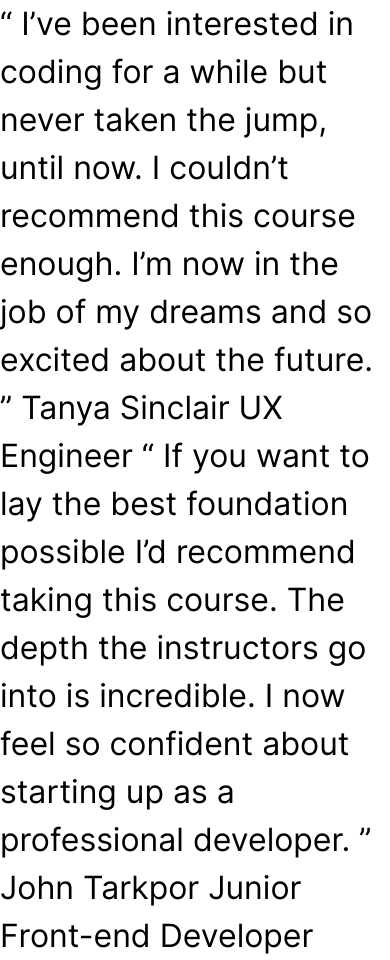
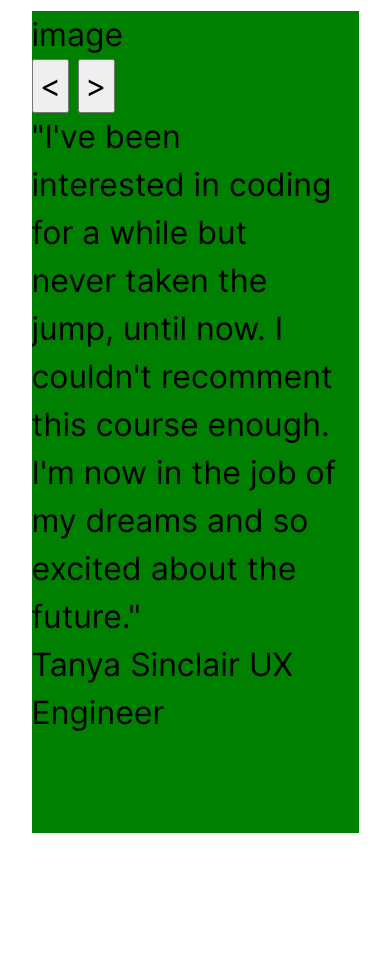
Before and after one commit to SrHatcher/practice-coding-bootcamp-testimonial, a plain HTML site: page index.html in a window 390 px wide. After the commit the page ends 844 px from the top, so only its background shows below. Drawn offline with Linux system fonts and the light colour scheme.

Commit message:
making advances to the mobile version

```diff
--- a/index.html
+++ b/index.html
@@ -15,19 +15,43 @@
 </head>
 <body>
 
-  “ I’ve been interested in coding for a while but never taken the jump, until now.
-  I couldn’t recommend this course enough. I’m now in the job of my dreams and so
-  excited about the future. ”
+  <main>
+    <h1 class="sr-only">Students Testimonials</h1>
 
-  Tanya Sinclair
-  UX Engineer
+    <div class="carrousel_container">
+      <section class="main__testimonial">
+        <div class="testimonial__image">
+          image
+          <div class="testimonial__switch_container">
+            <button class="testimonial__left_button"><</button>
+            <button class="testimonial__right_button">></button>
+          </div>
+        </div>
+        <div class="testimonial__testimonial_container">
+          <p class="testimonial__text">"I've been interested in coding for a while but never taken the jump, until now. I couldn't recomment this course enough. I'm now in the job of my dreams and so excited about the future."</p>
+          <span class="testimonial__name">Tanya Sinclair</span>
+          <span class="testimonial__degree">UX Engineer</span>
+        </div>
+      </section>
 
-  “ If you want to lay the best foundation possible I’d recommend taking this course.
-  The depth the instructors go into is incredible. I now feel so confident about
-  starting up as a professional developer. ”
+      <section class="main__testimonial">
+        <div class="testimonial__image">
+          image
+          <div class="testimonial__switch_container">
+            <button class="testimonial__left_button"><</button>
+            <button class="testimonial__right_button">></button>
+          </div>
+        </div>
+        <div class="testimonial__testimonial_container">
+          <p class="testimonial__text">"If you want to lay the best foundation possible I'd recommend taking this course. The depth the instructors go into is incredible. I now feel so condifent about starting up as a professional developer."</p>
+          <span class="testimonial__name">John Tarkpor</span>
+          <span class="testimonial__degree">Junior Front-end Developer</span>
+        </div>
+      </section>
+    </div>
 
-  John Tarkpor
-  Junior Front-end Developer
+
+  </main>
 
 </body>
 </html>
--- a/styles/mobile.css
+++ b/styles/mobile.css
@@ -36,6 +36,64 @@ html{
 }
 
 body{
+    display: flex;
+    justify-content: center;
+    align-items: center;
+
     font-size: 3.2rem;
     font-family: var(--font);
 }
+
+main{
+
+    max-width: 32.7rem;
+    width: 85%;
+
+    overflow: hidden;
+    background-color: red;
+}
+.sr-only{
+    position: absolute;
+    top: auto;
+    left: -1000rem;
+
+    font-weight: 700;
+
+    width: 0.1rem;
+    height: 0.1rem;
+
+    overflow: hidden;
+
+}
+.carrousel_container{
+    display: flex;
+    flex-flow: row nowrap;
+    justify-content: space-between;
+
+    width: 200%;
+    height: 100%;
+
+    background-color: green;
+}
+.main__testimonial{
+    width: calc(100% / 2 - 2rem);
+
+
+}
+.testimonial__image{}
+.testimonial__switch_container{}
+.testimonial__left_button{}
+.testimonial__right_button{}
+.testimonial__testimonial_container{}
+.testimonial__text{}
+.testimonial__name{}
+.testimonial__degree{}
+.main__testimonial{}
+.testimonial__image{}
+.testimonial__switch_container{}
+.testimonial__left_button{}
+.testimonial__right_button{}
+.testimonial__testimonial_container{}
+.testimonial__text{}
+.testimonial__name{}
+.testimonial__degree{}
```
